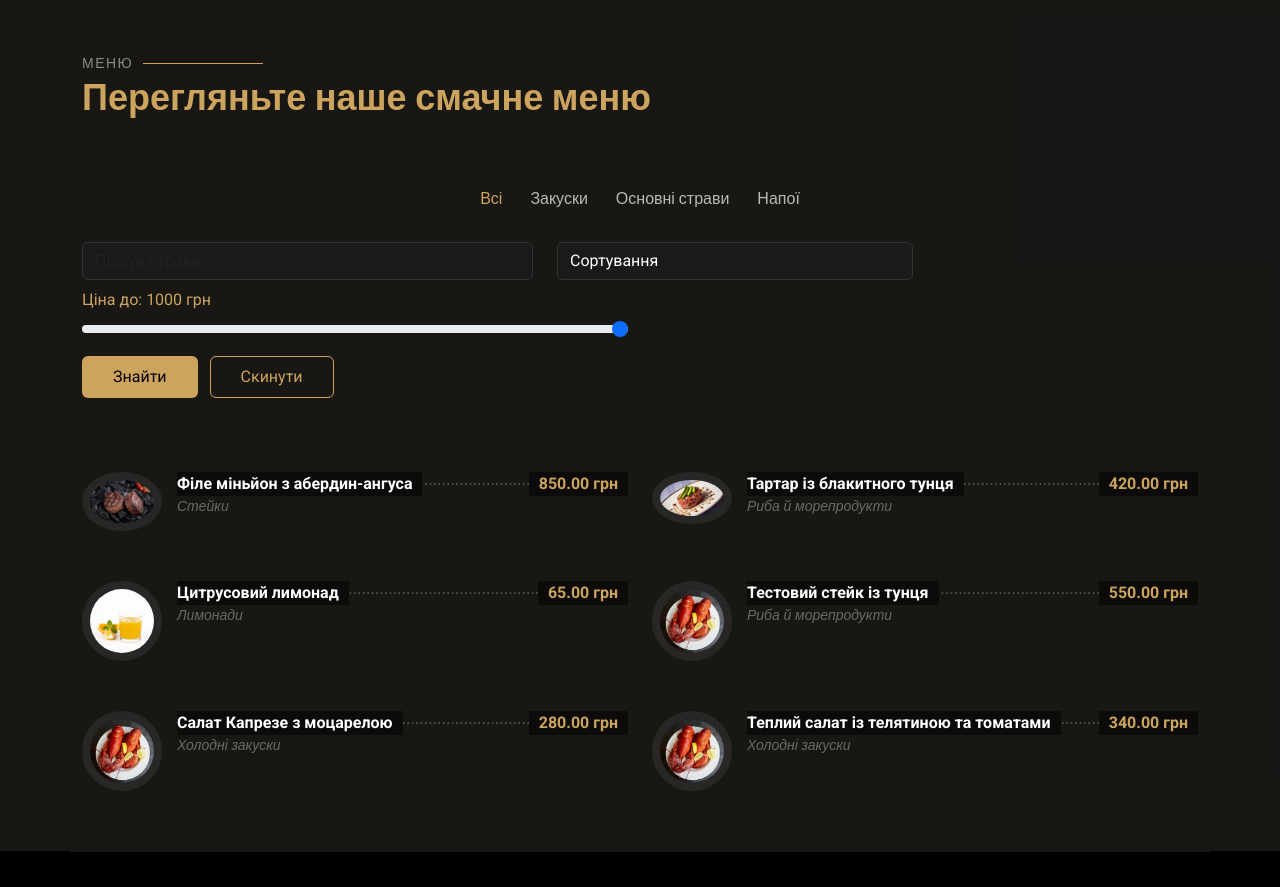
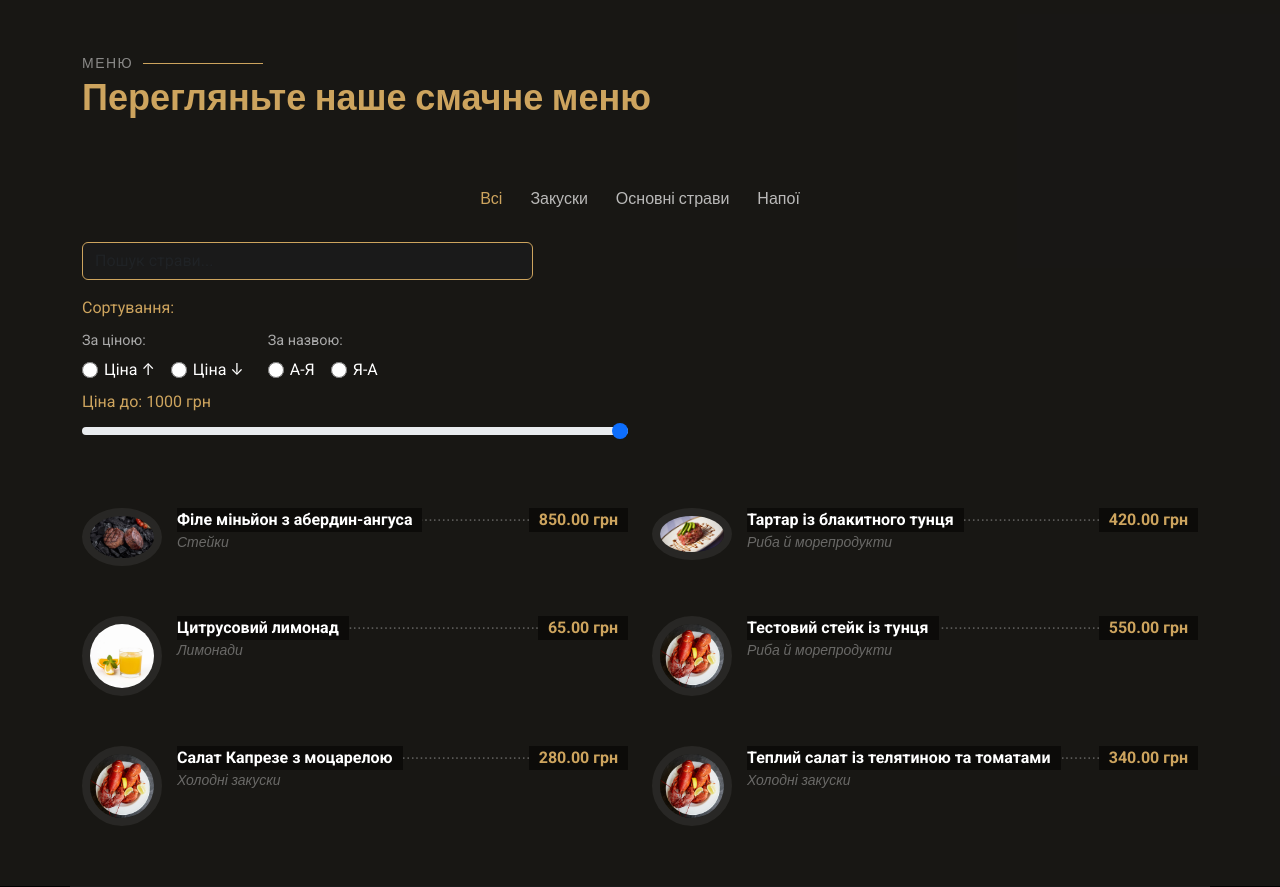
Before and after one commit to Primary17/restaurant-webapp, a Django app: page /menu/ in a window 1280 px wide. Shown: the part 241-1128 px from the top of the page. Run offline with Django 5.2, Linux system fonts and the light colour scheme; data comes from the database, SQL or seed files in the repository; some libraries are stand-ins or nearby versions.

Commit message:
feat: add AJAX filtering, dropdown categories, price range and dish customization UI

```diff
--- a/restaurant_site/frontend/templates/frontend/menu.html
+++ b/restaurant_site/frontend/templates/frontend/menu.html
@@ -73,17 +73,52 @@
       <div class="col-md-5">
         <input type="text" id="search-input" class="form-control"
                placeholder="Пошук страви..." value="{{ search }}"
-               style="background:#1a1a1a; color:#fff; border-color:#333;">
+               style="background:#1a1a1a; color:#cda45e; border-color:#cda45e;">
       </div>
-      <div class="col-md-4">
-        <select id="ordering-select" class="form-select"
-                style="background:#1a1a1a; color:#fff; border-color:#333;">
-          <option value="">Сортування</option>
-          <option value="base_price" {% if ordering == 'base_price' %}selected{% endif %}>Ціна ↑</option>
-          <option value="-base_price" {% if ordering == '-base_price' %}selected{% endif %}>Ціна ↓</option>
-          <option value="name" {% if ordering == 'name' %}selected{% endif %}>Назва А-Я</option>
-          <option value="-name" {% if ordering == '-name' %}selected{% endif %}>Назва Я-А</option>
-        </select>
+    </div>
+      <!-- Сортування -->
+    <div class="row mt-3 mb-2">
+      <div class="col-12">
+        <label style="color:#cda45e; margin-bottom:10px; display:block;">Сортування:</label>
+        <div class="d-flex flex-wrap gap-4">
+
+          <div>
+            <span style="color:#aaa; font-size:0.9rem; display:block; margin-bottom:6px;">За ціною:</span>
+            <div class="d-flex gap-3">
+              <label style="color:#fff; cursor:pointer; display:flex; align-items:center; gap:6px;">
+                <input type="radio" name="sort-price" id="sort-price-asc" value="base_price"
+                       style="accent-color:#cda45e; width:16px; height:16px;"
+                       {% if 'base_price' in ordering and '-base_price' not in ordering %}checked{% endif %}>
+                Ціна ↑
+              </label>
+              <label style="color:#fff; cursor:pointer; display:flex; align-items:center; gap:6px;">
+                <input type="radio" name="sort-price" id="sort-price-desc" value="-base_price"
+                       style="accent-color:#cda45e; width:16px; height:16px;"
+                       {% if '-base_price' in ordering %}checked{% endif %}>
+                Ціна ↓
+              </label>
+            </div>
+          </div>
+
+          <div>
+            <span style="color:#aaa; font-size:0.9rem; display:block; margin-bottom:6px;">За назвою:</span>
+            <div class="d-flex gap-3">
+              <label style="color:#fff; cursor:pointer; display:flex; align-items:center; gap:6px;">
+                <input type="radio" name="sort-name" id="sort-name-asc" value="name"
+                       style="accent-color:#cda45e; width:16px; height:16px;"
+                       {% if ',name' in ordering or ordering == 'name' %}checked{% endif %}>
+                А-Я
+              </label>
+              <label style="color:#fff; cursor:pointer; display:flex; align-items:center; gap:6px;">
+                <input type="radio" name="sort-name" id="sort-name-desc" value="-name"
+                       style="accent-color:#cda45e; width:16px; height:16px;"
+                       {% if ordering == '-name' %}checked{% endif %}>
+                Я-А
+              </label>
+            </div>
+          </div>
+
+        </div>
       </div>
     </div>
 
@@ -99,42 +134,61 @@
       </div>
     </div>
 
-    <!-- Кнопки -->
-    <div class="row mb-4">
-      <div class="col-12">
-        <button onclick="applyFilters()" class="btn me-2" style="background:#cda45e; color:#000; padding:8px 30px;">Знайти</button>
-        <a href="{% url 'menu' %}" class="btn" style="border:1px solid #cda45e; color:#cda45e; padding:8px 30px;">Скинути</a>
-      </div>
-    </div>
-
     <!-- Список страв -->
     <div class="row" id="dish-list">
-      {% for dish in dishes %}
-      <div class="col-lg-6 menu-item">
-        {% if dish.images.first %}
-        <img src="/media/{{ dish.images.first.image }}" class="menu-img" alt="{{ dish.name }}">
-        {% else %}
-        <img src="{% static 'frontend/img/menu/lobster-bisque.jpg' %}" class="menu-img" alt="{{ dish.name }}">
-        {% endif %}
-        <div class="menu-content">
-          <a href="{% url 'dish_detail' dish.id %}">{{ dish.name }}</a>
-          <span>{{ dish.base_price }} грн</span>
-        </div>
-        <div class="menu-ingredients">
-          {{ dish.category.name }}
-        </div>
-      </div>
-      {% empty %}
-      <div class="col-12 text-center" style="color:#aaa; padding:40px;">
-        <p>Страви не знайдено. Спробуйте інші фільтри.</p>
-      </div>
-      {% endfor %}
+      {% include 'frontend/partials/dish_list.html' %}
     </div>
 
   </div>
 </section>
 
 <script>
+document.getElementById('price-range').addEventListener('input', function() {
+  document.getElementById('price-label').textContent = this.value;
+  loadDishes();
+});
+
+function loadDishes() {
+  const url = new URL(window.location.href);
+  const search = document.getElementById('search-input').value;
+  const sortPriceEl = document.querySelector('input[name="sort-price"]:checked');
+  const sortNameEl = document.querySelector('input[name="sort-name"]:checked');
+  const sortPrice = sortPriceEl ? sortPriceEl.value : '';
+  const sortName = sortNameEl ? sortNameEl.value : '';
+  const priceMax = document.getElementById('price-range').value;
+
+  const params = new URLSearchParams();
+  if (url.searchParams.get('category')) params.set('category', url.searchParams.get('category'));
+  if (search) params.set('search', search);
+  const ordering = [sortPrice, sortName].filter(v => v !== '').join(',');
+  if (ordering) params.set('ordering', ordering);
+  params.set('price_min', 0);
+  params.set('price_max', priceMax);
+
+  fetch('/menu/ajax/?' + params.toString())
+    .then(r => r.json())
+    .then(data => {
+      document.getElementById('dish-list').innerHTML = data.html;
+    });
+}
+
+document.getElementById('search-input').addEventListener('input', loadDishes);
+
+document.querySelectorAll('input[name="sort-price"], input[name="sort-name"]').forEach(function(radio) {
+  radio.addEventListener('mousedown', function() {
+    this._wasChecked = this.checked;
+  });
+  radio.addEventListener('click', function() {
+    if (this._wasChecked) {
+      this.checked = false;
+      setTimeout(loadDishes, 10);
+    }
+  });
+  radio.addEventListener('change', function() {
+    setTimeout(loadDishes, 10);
+  });
+});
+
 document.querySelectorAll('.cat-parent').forEach(function(item) {
   item.addEventListener('mouseenter', function() {
     const dropdown = this.querySelector('.cat-dropdown');
@@ -159,38 +213,20 @@ document.querySelectorAll('.cat-child').forEach(function(item) {
 
 function filterCategory(categoryId) {
   const url = new URL(window.location.href);
-  url.searchParams.delete('search');
-  url.searchParams.delete('ordering');
-  url.searchParams.delete('price_max');
   if (categoryId) {
     url.searchParams.set('category', categoryId);
   } else {
     url.searchParams.delete('category');
   }
-  window.location.href = url.toString();
+  history.pushState({}, '', url.toString());
+  loadDishes();
+
+  document.querySelectorAll('.cat-parent').forEach(li => li.classList.remove('filter-active'));
+  document.querySelector('.menu-filters li:first-child').classList.remove('filter-active');
+  if (!categoryId) {
+    document.querySelector('.menu-filters li:first-child').classList.add('filter-active');
+  }
 }
-
-function applyFilters() {
-  const url = new URL(window.location.href);
-  const search = document.getElementById('search-input').value;
-  const ordering = document.getElementById('ordering-select').value;
-  const priceMax = document.getElementById('price-range').value;
-
-  if (search) url.searchParams.set('search', search);
-  else url.searchParams.delete('search');
-
-  if (ordering) url.searchParams.set('ordering', ordering);
-  else url.searchParams.delete('ordering');
-
-  if (priceMax < 1000) url.searchParams.set('price_max', priceMax);
-  else url.searchParams.delete('price_max');
-
-  window.location.href = url.toString();
-}
-
-document.getElementById('price-range').addEventListener('input', function() {
-  document.getElementById('price-label').textContent = this.value;
-});
 </script>
 
 {% endblock %}
--- /dev/null
+++ b/restaurant_site/frontend/templates/frontend/partials/dish_list.html
@@ -0,0 +1,21 @@
+{% load static %}
+{% for dish in dishes %}
+<div class="col-lg-6 menu-item">
+  {% if dish.images.first %}
+  <img src="/media/{{ dish.images.first.image }}" class="menu-img" alt="{{ dish.name }}">
+  {% else %}
+  <img src="{% static 'frontend/img/menu/lobster-bisque.jpg' %}" class="menu-img" alt="{{ dish.name }}">
+  {% endif %}
+  <div class="menu-content">
+    <a href="/menu/{{ dish.id }}/">{{ dish.name }}</a>
+    <span>{{ dish.base_price }} грн</span>
+  </div>
+  <div class="menu-ingredients">
+    {{ dish.category.name }}
+  </div>
+</div>
+{% empty %}
+<div class="col-12 text-center" style="color:#aaa; padding:40px;">
+  <p>Страви не знайдено. Спробуйте інші фільтри.</p>
+</div>
+{% endfor %}
--- a/restaurant_site/frontend/urls.py
+++ b/restaurant_site/frontend/urls.py
@@ -5,4 +5,5 @@ urlpatterns = [
     path('', views.index, name='index'),
     path('menu/', views.menu, name='menu'),
     path('menu/<int:dish_id>/', views.dish_detail, name='dish_detail'),
+    path('menu/ajax/', views.menu_ajax, name='menu_ajax'),
 ]
--- a/restaurant_site/frontend/views.py
+++ b/restaurant_site/frontend/views.py
@@ -1,6 +1,7 @@
 from django.shortcuts import render, get_object_or_404
 from menu.models import Dish, Category
-
+from django.template.loader import render_to_string
+from django.http import JsonResponse
 
 def index(request):
     dishes = Dish.objects.filter(is_active=True)[:6]
@@ -62,6 +63,42 @@ def menu(request):
         'price_max': price_max or '1000',
     })
 
+def menu_ajax(request):
+    from django.db.models import Min, Max
+    category_id = request.GET.get('category', '')
+    search = request.GET.get('search', '')
+    ordering = request.GET.get('ordering', '')
+
+    price_range = Dish.objects.filter(is_active=True).aggregate(
+        min=Min('base_price'), max=Max('base_price')
+    )
+    min_price = int(price_range['min'] or 0)
+    max_price = int(price_range['max'] or 1000)
+
+    price_min = int(request.GET.get('price_min', min_price))
+    price_max = int(request.GET.get('price_max', max_price))
+
+    dishes = Dish.objects.filter(is_active=True)
+
+    if category_id:
+        try:
+            cat = Category.objects.get(id=category_id)
+            descendants = cat.get_descendants(include_self=True)
+            dishes = dishes.filter(category__in=descendants)
+        except Category.DoesNotExist:
+            pass
+
+    if search:
+        dishes = dishes.filter(name__icontains=search)
+
+    if ordering:
+        ordering_fields = [f.strip() for f in ordering.split(',')]
+        dishes = dishes.order_by(*ordering_fields)
+
+    dishes = dishes.filter(base_price__gte=price_min, base_price__lte=price_max)
+
+    html = render_to_string('frontend/partials/dish_list.html', {'dishes': dishes}, request=request)
+    return JsonResponse({'html': html})
 
 def dish_detail(request, dish_id):
     dish = get_object_or_404(Dish, id=dish_id)
```
